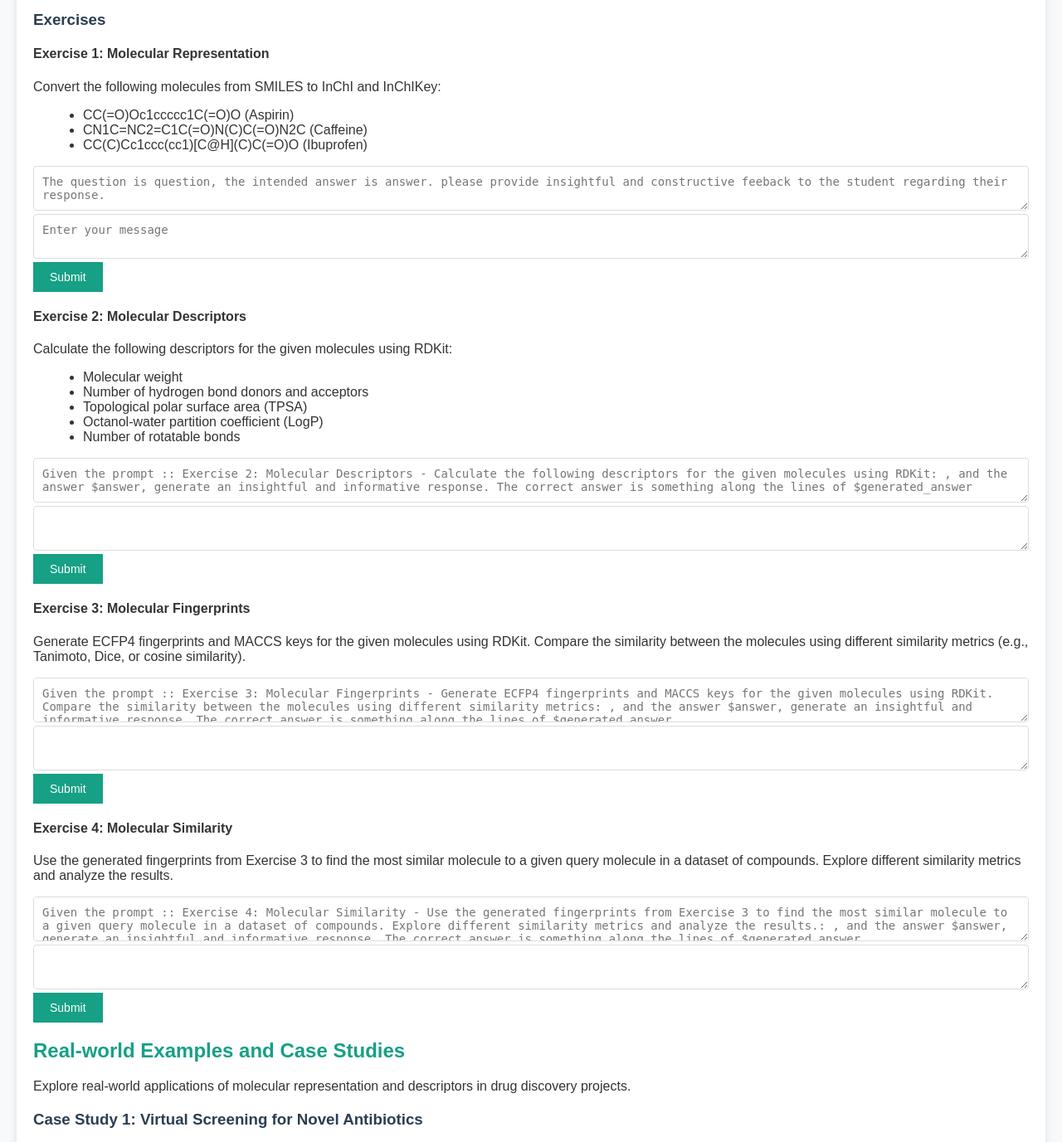
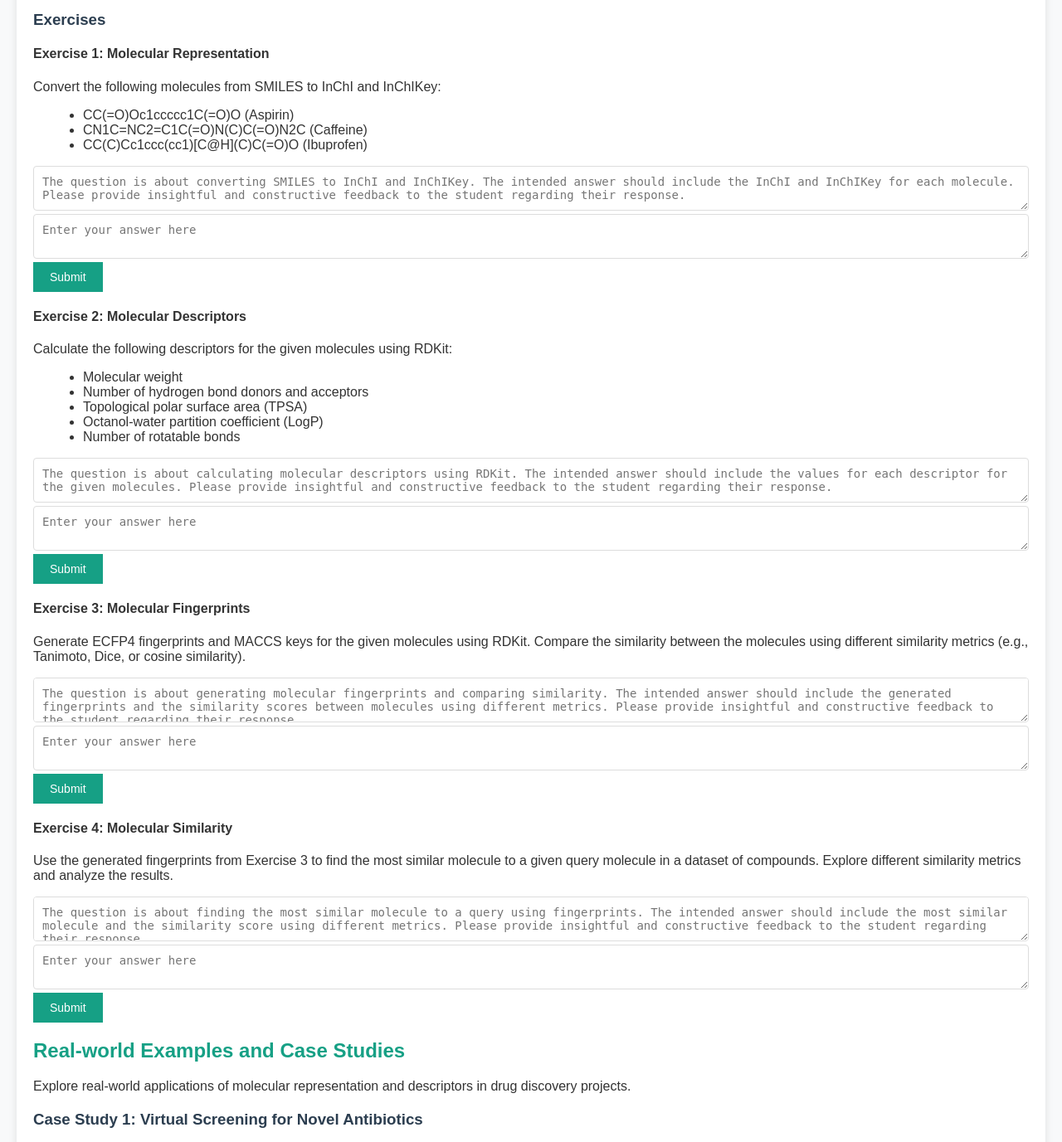
Before and after one commit to grabbedrat/drugdelivery-ml-lab, a Flask app: page /module1/lesson1 in a window 1280 px wide. Shown: the part 1424-2801 px from the top of the page at 83% size. Run offline with Flask 3, Linux system fonts and the light colour scheme; some libraries are stand-ins or nearby versions.

Commit message:
Refactor chatbot module to include context and prompt parameters in chatbot function

```diff
--- a/modules/chatbot.py
+++ b/modules/chatbot.py
@@ -1,4 +1,7 @@
 from flask import Blueprint, request, jsonify, render_template
+from openai import OpenAI
+
+client = OpenAI(api_key='sk-proj-wFfDKarW3XQQNbzbb6ihT3BlbkFJZfPM0ShQlxehp7eIX6Ld')
 
 chatbot_bp = Blueprint('chatbot', __name__)
 
@@ -7,19 +10,42 @@ messages = []
 @chatbot_bp.route('/chatbot', methods=['POST'])
 def chatbot():
     try:
-        prompt = request.form['prompt']
-        context = request.form['context']
+        exercise_number = None
+        for field_name in request.form:
+            if field_name.startswith('prompt_'):
+                exercise_number = field_name.split('_')[1]
+                break
 
-        # Generate response using the prompt and context
-        response = generate_response(prompt, context)
+        if exercise_number:
+            prompt = request.form[f'prompt_{exercise_number}']
+            context = request.form[f'context_{exercise_number}']
 
-        message_id = len(messages)
-        messages.append({'id': message_id, 'role': 'user', 'content': prompt})
-        messages.append({'id': message_id + 1, 'role': 'assistant', 'content': response})
+            # Generate response using the prompt and context
+            response = generate_response(prompt, context)
 
-        # Return the last message as HTML
-        return f'<p><strong>Student:</strong> {prompt} </p><p><strong>LLM:</strong> {response}</p>'
+            message_id = len(messages)
+            messages.append({'id': message_id, 'role': 'user', 'content': prompt})
+            messages.append({'id': message_id + 1, 'role': 'assistant', 'content': response})
+
+            # Return the last message as HTML
+            return f'<p><strong>Student:</strong> {prompt} </p><p><strong>LLM:</strong> {response}</p>'
+        else:
+            return "Invalid request", 400
+
     except Exception as e:
         return str(e), 400
 
-generate_response = lambda prompt, context: "I'm sorry, I don't have a response for that."
+def generate_response(prompt, context):
+    # Combine the context and prompt for the LLM input
+    input_text = f"{context}\nStudent: {prompt}\nLLM:"
+
+    # Make the API request to OpenAI
+    response = client.completions.create(model='gpt-3.5-turbo-instruct',  # Choose an appropriate language model
+    prompt=input_text,
+    max_tokens=100,  # Adjust the response length as needed
+    )
+
+    # Extract the generated response from the API response
+    generated_response = response.choices[0].text.strip()
+
+    return generated_response
--- a/static/js/script.js
+++ b/static/js/script.js
@@ -1,10 +1,12 @@
 $(document).ready(function() {
-  var initialContext = $('textarea[name="initial_context"]');
-  var chatHistory = $('#chat-history');
-  var prompt = $('textarea[name="prompt"]');
+  $('.chat-form').on('submit', function(event) {
+    event.preventDefault();
 
-  $('#chat-form').on('submit', function(event) {
-    event.preventDefault();
+    var chatContainer = $(this).closest('[id^=chat-container]');
+    var chatHistory = chatContainer.find('[id^=chat-history]');
+    var initialContext = chatContainer.find('[name^=initial_context]');
+    var prompt = chatContainer.find('[name^=prompt]');
+    var context = chatContainer.find('[name^=context]');
 
     var initialContextValue = initialContext.val().trim() || initialContext.attr('placeholder');
     var promptValue = prompt.val().trim();
@@ -15,7 +17,7 @@ $(document).ready(function() {
     }
 
     var chatHistoryParagraphs = chatHistory.find('p');
-    var context = '';
+    var contextValue = '';
 
     // Add initial context to the top of chat history if it's the first submit
     if (chatHistoryParagraphs.length === 0) {
@@ -26,12 +28,14 @@ $(document).ready(function() {
 
     chatHistoryParagraphs = chatHistory.find('p');
     chatHistoryParagraphs.each(function() {
-      context += $(this).text() + '\n';
+      contextValue += $(this).text() + '\n';
     });
 
-    $('input[name="context"]').val(context);
+    context.val(contextValue);
 
-    var formData = new FormData(this);
+    var formData = new FormData();
+    formData.append(prompt.attr('name'), promptValue);
+    formData.append(context.attr('name'), contextValue);
 
     $.ajax({
       type: 'POST',
--- a/templates/module1/lesson1.html
+++ b/templates/module1/lesson1.html
@@ -58,15 +58,13 @@
         <li>CN1C=NC2=C1C(=O)N(C)C(=O)N2C (Caffeine)</li>
         <li>CC(C)Cc1ccc(cc1)[C@H](C)C(=O)O (Ibuprofen)</li>
     </ul>
-    <div id="chat-container">
-        <div id="chat-history"></div>
-
-        <div id="input-box">
-          <textarea name="initial_context" placeholder="The question is question, the intended answer is answer. please provide insightful and constructive feeback to the student regarding their response.""></textarea>
-
-          <form id="chat-form">
-            <input type="hidden" name="context" value="">
-            <textarea name="prompt" placeholder="Enter your message"></textarea>
+    <div id="chat-container-1">
+        <div id="chat-history-1"></div>
+        <div id="input-box-1">
+            <textarea name="initial_context_1" placeholder="The question is about converting SMILES to InChI and InChIKey. The intended answer should include the InChI and InChIKey for each molecule. Please provide insightful and constructive feedback to the student regarding their response."></textarea>
+            <form id="chat-form-1" class="chat-form">
+                <input type="hidden" name="context_1" value="">
+                <textarea name="prompt_1" placeholder="Enter your answer here"></textarea>
                 <button type="submit">Submit</button>
             </form>
         </div>
@@ -83,32 +81,49 @@
         <li>Octanol-water partition coefficient (LogP)</li>
         <li>Number of rotatable bonds</li>
     </ul>
-    <form hx-post="/api/generate" hx-target="#generated-content-output2">
-        <textarea name="context" placeholder="Given the prompt :: Exercise 2: Molecular Descriptors - Calculate the following descriptors for the given molecules using RDKit: , and the answer $answer, generate an insightful and informative response. The correct answer is something along the lines of $generated_answer"></textarea>
-        <textarea name="prompt" placeholder=""></textarea>
+    <div id="chat-container-2">
+        <div id="chat-history-2"></div>
+        <div id="input-box-2">
+            <textarea name="initial_context_2" placeholder="The question is about calculating molecular descriptors using RDKit. The intended answer should include the values for each descriptor for the given molecules. Please provide insightful and constructive feedback to the student regarding their response."></textarea>
+            <form id="chat-form-2" class="chat-form">
+                <input type="hidden" name="context_2" value="">
+                <textarea name="prompt_2" placeholder="Enter your answer here"></textarea>
                 <button type="submit">Submit</button>
             </form>
-    <div id="generated-content-output2"></div>
+        </div>
+    </div>
 </section>
+
 <section>
     <h4>Exercise 3: Molecular Fingerprints</h4>
     <p>Generate ECFP4 fingerprints and MACCS keys for the given molecules using RDKit. Compare the similarity between the molecules using different similarity metrics (e.g., Tanimoto, Dice, or cosine similarity).</p>
-    <form hx-post="/api/generate" hx-target="#generated-content-output3">
-        <textarea name="context" placeholder="Given the prompt :: Exercise 3: Molecular Fingerprints - Generate ECFP4 fingerprints and MACCS keys for the given molecules using RDKit. Compare the similarity between the molecules using different similarity metrics: , and the answer $answer, generate an insightful and informative response. The correct answer is something along the lines of $generated_answer"></textarea>
-        <textarea name="prompt" placeholder=""></textarea>
+    <div id="chat-container-3">
+        <div id="chat-history-3"></div>
+        <div id="input-box-3">
+            <textarea name="initial_context_3" placeholder="The question is about generating molecular fingerprints and comparing similarity. The intended answer should include the generated fingerprints and the similarity scores between molecules using different metrics. Please provide insightful and constructive feedback to the student regarding their response."></textarea>
+            <form id="chat-form-3" class="chat-form">
+                <input type="hidden" name="context_3" value="">
+                <textarea name="prompt_3" placeholder="Enter your answer here"></textarea>
                 <button type="submit">Submit</button>
             </form>
-    <div id="generated-content-output3"></div>
+        </div>
+    </div>
 </section>
+
 <section>
     <h4>Exercise 4: Molecular Similarity</h4>
     <p>Use the generated fingerprints from Exercise 3 to find the most similar molecule to a given query molecule in a dataset of compounds. Explore different similarity metrics and analyze the results.</p>
-    <form hx-post="/api/generate" hx-target="#generated-content-output4">
-        <textarea name="context" placeholder="Given the prompt :: Exercise 4: Molecular Similarity - Use the generated fingerprints from Exercise 3 to find the most similar molecule to a given query molecule in a dataset of compounds. Explore different similarity metrics and analyze the results.: , and the answer $answer, generate an insightful and informative response. The correct answer is something along the lines of $generated_answer"></textarea>
-        <textarea name="prompt" placeholder=""></textarea>
+    <div id="chat-container-4">
+        <div id="chat-history-4"></div>
+        <div id="input-box-4">
+            <textarea name="initial_context_4" placeholder="The question is about finding the most similar molecule to a query using fingerprints. The intended answer should include the most similar molecule and the similarity score using different metrics. Please provide insightful and constructive feedback to the student regarding their response."></textarea>
+            <form id="chat-form-4" class="chat-form">
+                <input type="hidden" name="context_4" value="">
+                <textarea name="prompt_4" placeholder="Enter your answer here"></textarea>
                 <button type="submit">Submit</button>
             </form>
-    <div id="generated-content-output4"></div>
+        </div>
+    </div>
 </section>
 <section id="real-world-examples">
     <h2>Real-world Examples and Case Studies</h2>
```
Lines whose indentation alone changed are shown as unchanged.
